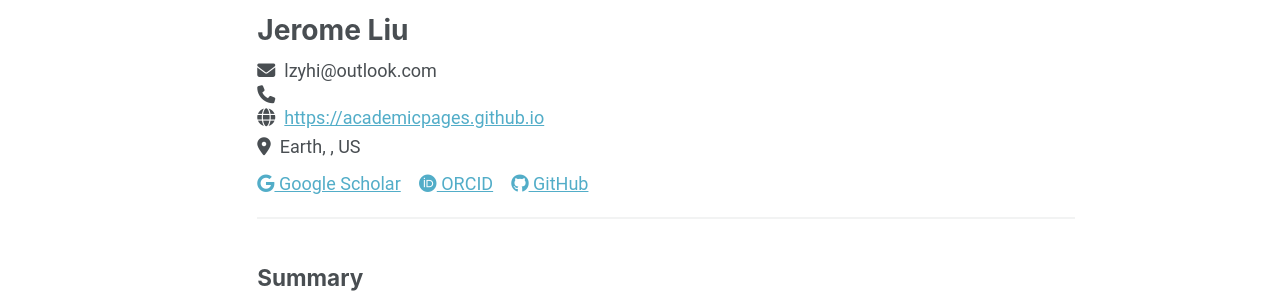
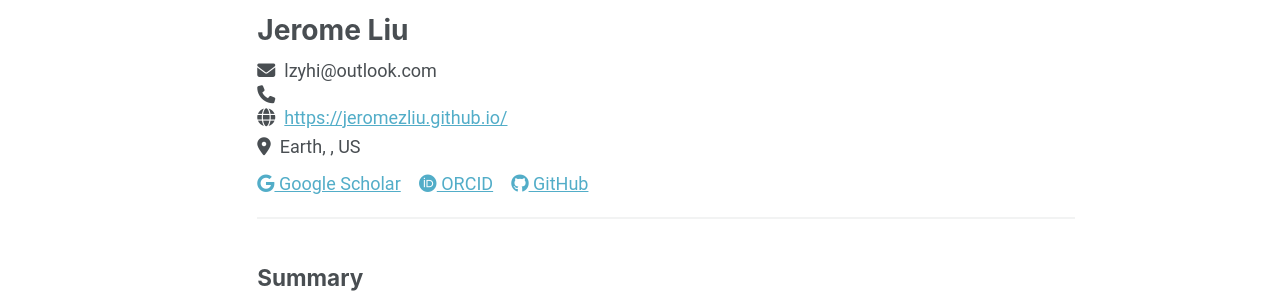
Before and after one commit to jeromezliu/jeromezliu.github.io, a Jekyll site: the page built from _pages/cv-json.md, in a window 1280 px wide and 900 px high. Shown: the part 127-425 px from the top of the window. Built offline with Jekyll 4.4.1, drawn with Linux system fonts in a browser that asks for light colours; a script that is not in the unit is left out; some of the changed lines change nothing that is shown.

Commit message:
Update website URL in cv.json

```diff
--- a/_data/cv.json
+++ b/_data/cv.json
@@ -3,7 +3,7 @@
     "name": "Jerome Liu",
     "email": "lzyhi@outlook.com",
     "phone": "",
-    "website": "https://academicpages.github.io",
+    "website": "https://jeromezliu.github.io/",
     "summary": "Currently employed at Red Brick University. Short biography for the left-hand sidebar",
     "location": {
       "address": "",
```
